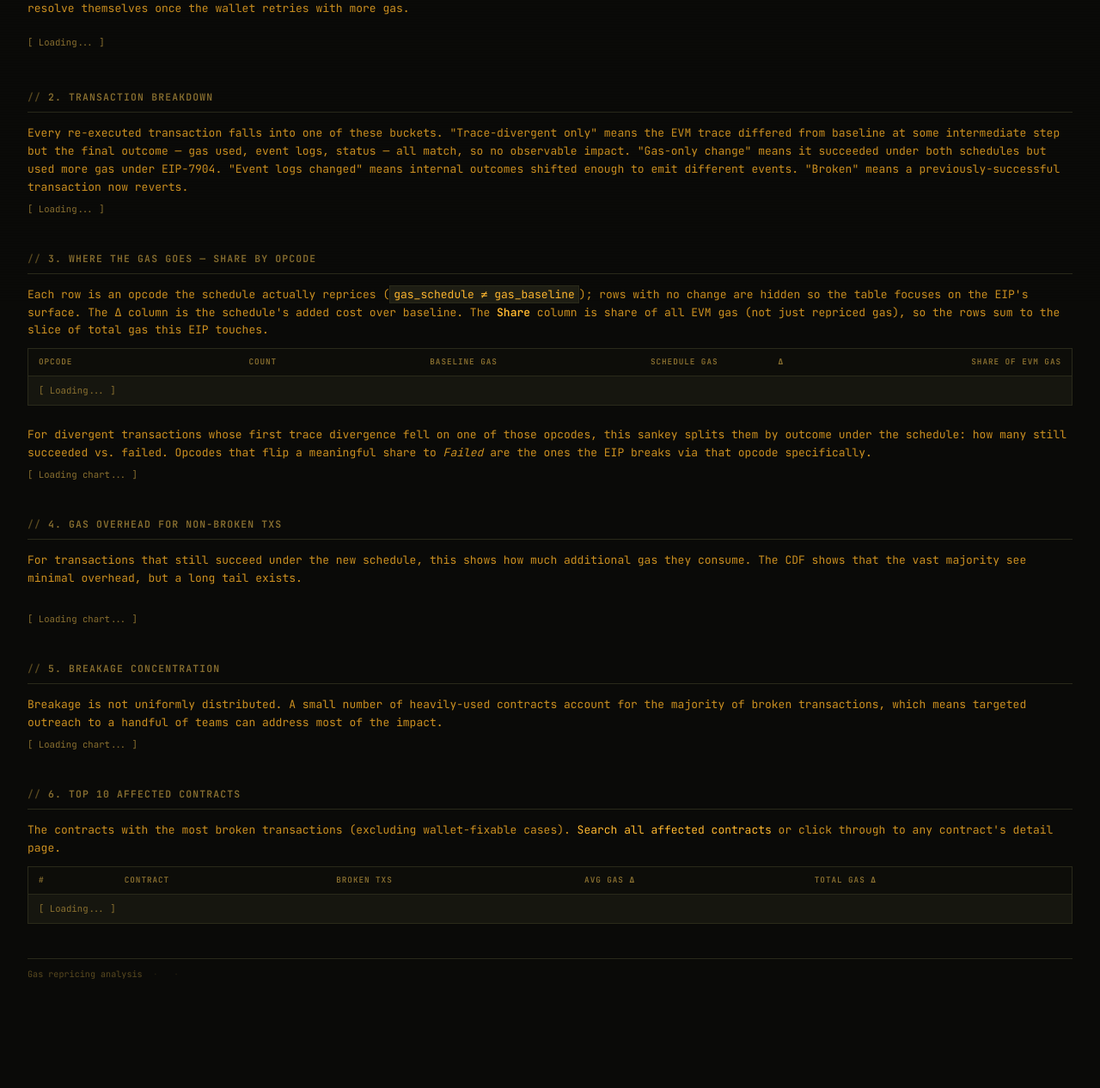
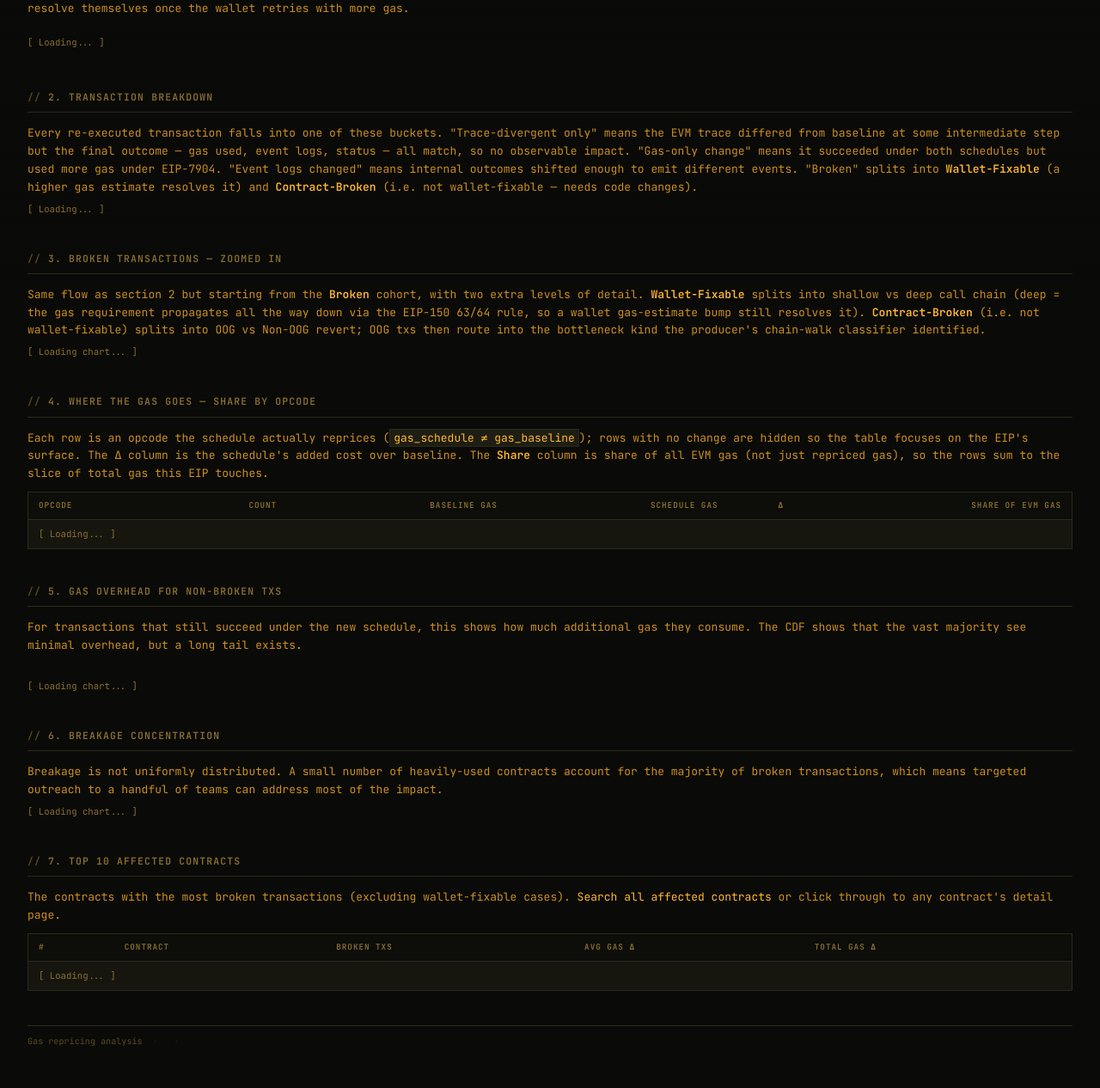
Before and after one commit to CarlBeek/repricing-forensics, a FastAPI app: page /eip7904 in a window 1280 px wide. Shown: the part 450-1716 px from the top of the page at 86% size. Before the commit the page ends 1589 px from the top, so only its background shows below. Run offline with FastAPI, Linux system fonts and the light colour scheme; data that the repository does not hold is empty; some libraries are stand-ins or nearby versions.

Commit message:
Swap opcode-outcome sankey for a broken-cohort zoom-in sankey
The opcode→outcome sankey (added two commits back under section 3)
duplicated information the bottleneck-kinds chart on /eip7904/forensics
already conveys, while the EIP-7904 main page lacked any drill-in on
the Broken cohort itself. Replaced it with a new section 3 sankey that
takes the Broken node from section 2 and pushes its substructure two
levels deeper:

  Broken → Wallet-Fixable → Shallow / Deep Call Chain
         → Contract-Broken (not wallet-fixable) → OOG → bottleneck kinds
                                                → Non-OOG revert

The "(not wallet-fixable)" annotation on the Contract-Broken node is
explicit so the wallet-fixable / not-wallet-fixable split reads
unambiguously in both this sankey and section 2's. Subnodes only
appear when their cohort is non-empty, so older lakes (no chain-walk
classifier output) still render a coherent shorter diagram.

Also removed /api/opcode-outcome — its only consumer was the dropped
sankey, and the bottleneck-kinds + failure-flow endpoints on
/eip7904/forensics cover the underlying analysis when wanted later.

Co-Authored-By: Claude Opus 4.7 (1M context) <noreply@anthropic.com>

```diff
--- a/src/repricing_forensics/web/templates/eip7904.html
+++ b/src/repricing_forensics/web/templates/eip7904.html
@@ -23,11 +23,23 @@ break under the proposed schedule and where the breakages concentrate.
 
 <!-- 2. The Funnel -->
 <h2>2. Transaction Breakdown</h2>
-<p>Every re-executed transaction falls into one of these buckets. "Trace-divergent only" means the EVM trace differed from baseline at some intermediate step but the final outcome — gas used, event logs, status — all match, so no observable impact. "Gas-only change" means it succeeded under both schedules but used more gas under EIP-7904. "Event logs changed" means internal outcomes shifted enough to emit different events. "Broken" means a previously-successful transaction now reverts.</p>
+<p>Every re-executed transaction falls into one of these buckets. "Trace-divergent only" means the EVM trace differed from baseline at some intermediate step but the final outcome — gas used, event logs, status — all match, so no observable impact. "Gas-only change" means it succeeded under both schedules but used more gas under EIP-7904. "Event logs changed" means internal outcomes shifted enough to emit different events. "Broken" splits into <strong>Wallet-Fixable</strong> (a higher gas estimate resolves it) and <strong>Contract-Broken</strong> (i.e. not wallet-fixable — needs code changes).</p>
 <div id="funnel"><p class="loading">Loading...</p></div>
 
-<!-- 3. Opcode Gas Share -->
-<h2>3. Where the Gas Goes — Share by Opcode</h2>
+<!-- 3. Broken Cohort Zoom -->
+<h2>3. Broken Transactions — Zoomed In</h2>
+<p>Same flow as section 2 but starting from the <strong>Broken</strong>
+cohort, with two extra levels of detail. <strong>Wallet-Fixable</strong>
+splits into shallow vs deep call chain (deep = the gas requirement
+propagates all the way down via the EIP-150 63/64 rule, so a wallet
+gas-estimate bump still resolves it). <strong>Contract-Broken</strong>
+(i.e. not wallet-fixable) splits into OOG vs Non-OOG revert; OOG txs
+then route into the bottleneck kind the producer's chain-walk
+classifier identified.</p>
+<div id="brokenFlow"><p class="loading">Loading chart...</p></div>
+
+<!-- 4. Opcode Gas Share -->
+<h2>4. Where the Gas Goes — Share by Opcode</h2>
 <p>Each row is an opcode the schedule actually reprices
 (<code>gas_schedule ≠ gas_baseline</code>); rows with no change are
 hidden so the table focuses on the EIP's surface. The Δ column is the
@@ -46,27 +58,20 @@ slice of total gas this EIP touches.</p>
   <tbody id="opcodeBody"><tr><td colspan="6" class="loading">Loading...</td></tr></tbody>
 </table>
 
-<p style="margin-top:24px">For divergent transactions whose first trace
-divergence fell on one of those opcodes, this sankey splits them by
-outcome under the schedule: how many still succeeded vs. failed. Opcodes
-that flip a meaningful share to <em>Failed</em> are the ones the EIP
-breaks via that opcode specifically.</p>
-<div id="opcodeOutcome"><p class="loading">Loading chart...</p></div>
-
-<!-- 4. Gas Overhead -->
-<h2>4. Gas Overhead for Non-Broken Txs</h2>
+<!-- 5. Gas Overhead -->
+<h2>5. Gas Overhead for Non-Broken Txs</h2>
 <p>For transactions that still succeed under the new schedule, this shows how much additional gas they consume. The CDF shows that the vast majority see minimal overhead, but a long tail exists.</p>
 <div class="poster-grid" id="gasCards" style="grid-template-columns: repeat(4, 1fr);"></div>
 <div id="gasChart"><p class="loading">Loading chart...</p></div>
 
-<!-- 5. Concentration -->
-<h2>5. Breakage Concentration</h2>
+<!-- 6. Concentration -->
+<h2>6. Breakage Concentration</h2>
 <p>Breakage is not uniformly distributed. A small number of heavily-used contracts account for the majority of broken transactions, which means targeted outreach to a handful of teams can address most of the impact.</p>
 <p id="concNote"></p>
 <div id="concChart"><p class="loading">Loading chart...</p></div>
 
-<!-- 6. Top 10 Contracts -->
-<h2>6. Top 10 Affected Contracts</h2>
+<!-- 7. Top 10 Contracts -->
+<h2>7. Top 10 Affected Contracts</h2>
 <p>The contracts with the most broken transactions (excluding wallet-fixable cases). <a href="/affected">Search all affected contracts</a> or click through to any contract's detail page.</p>
 <table id="top10Table">
   <thead><tr><th>#</th><th>Contract</th><th>Broken Txs</th><th>Avg Gas Δ</th><th>Total Gas Δ</th></tr></thead>
@@ -78,11 +83,13 @@ breaks via that opcode specifically.</p>
 <script>
 (async function() {
   const qs = `schedule=${encodeURIComponent(PAGE_SCHEDULE)}`;
-  const [overview, funnel, opcodes, opcodeOutcome, gas, conc, top10, meta] = await Promise.all([
+  const [overview, funnel, opcodes, breakReason, bottleneckKinds,
+         gas, conc, top10, meta] = await Promise.all([
     fetchJSON(`/api/overview?${qs}`),
     fetchJSON(`/api/funnel?${qs}`),
     fetchJSON(`/api/opcode-gas-share?${qs}`),
-    fetchJSON(`/api/opcode-outcome?${qs}`),
+    fetchJSON(`/api/forensics/break-reason?${qs}`),
+    fetchJSON(`/api/forensics/bottleneck-kinds?${qs}`),
     fetchJSON(`/api/gas-overhead?${qs}`),
     fetchJSON(`/api/concentration?${qs}`),
     fetchJSON(`/api/top-contracts?limit=10&${qs}`),
@@ -184,7 +191,98 @@ breaks via that opcode specifically.</p>
     link_colors: linkColors,
   }, { height: 420 });
 
-  // 3. Opcode gas share — backend now filters to repriced opcodes only
+  // 3. Broken-cohort zoom sankey. Starts from the Broken node and
+  // pushes its substructure two levels deeper:
+  //   Broken → Wallet-Fixable / Contract-Broken (not wallet-fixable)
+  //          Wallet-Fixable → Shallow / Deep Call Chain
+  //          Contract-Broken → OOG / Non-OOG revert
+  //                            OOG → bottleneck kinds (Static Limit,
+  //                                  EIP-150 63/64, Floor Gas, ...)
+  // Subnodes are only added when the underlying cohort is non-empty,
+  // so older lakes (no chain-walk tags / no classifier output) still
+  // render a coherent — if shorter — diagram.
+  {
+    const flowLabels = [];
+    const flowColors = [];
+    const flowSources = [];
+    const flowTargets = [];
+    const flowValues = [];
+    const flowLinkColors = [];
+
+    function addNode(label, color) {
+      flowLabels.push(label);
+      flowColors.push(color);
+      return flowLabels.length - 1;
+    }
+    function addLink(src, tgt, value, linkColor) {
+      flowSources.push(src);
+      flowTargets.push(tgt);
+      flowValues.push(value);
+      flowLinkColors.push(linkColor);
+    }
+
+    const brokenIdx = addNode(`Broken\n${fmtCount(funnel.broken_txs)}`, COLORS.broken);
+
+    const wfIdx = addNode(`Wallet-Fixable\n${fmtCount(walletFixable)}`, COLORS.call_tree);
+    addLink(brokenIdx, wfIdx, walletFixable, 'rgba(204,144,32,0.18)');
+
+    const cbIdx = addNode(
+      `Contract-Broken\n(not wallet-fixable)\n${fmtCount(contractBroken)}`,
+      COLORS.broken,
+    );
+    addLink(brokenIdx, cbIdx, contractBroken, 'rgba(255,184,48,0.25)');
+
+    // Wallet-fixable subsplit. When the producer's chain-walk classifier
+    // hasn't tagged any rows, both sub-counts are 0 — skip the split.
+    if (walletShallow + walletDeepChain > 0) {
+      if (walletShallow > 0) {
+        const idx = addNode(`Shallow\n${fmtCount(walletShallow)}`, COLORS.call_tree);
+        addLink(wfIdx, idx, walletShallow, 'rgba(204,144,32,0.10)');
+      }
+      if (walletDeepChain > 0) {
+        const idx = addNode(`Deep Call Chain\n${fmtCount(walletDeepChain)}`, COLORS.call_tree);
+        addLink(wfIdx, idx, walletDeepChain, 'rgba(204,144,32,0.18)');
+      }
+    }
+
+    // Contract-Broken → OOG / Non-OOG revert (from /api/forensics/break-reason,
+    // already scoped to bucket = contract_broken).
+    const oogRow    = breakReason.find(r => r.reason === 'OOG');
+    const nonOogRow = breakReason.find(r => r.reason === 'Non-OOG revert');
+    const oogCount    = oogRow ? oogRow.count : 0;
+    const nonOogCount = nonOogRow ? nonOogRow.count : 0;
+    let oogIdx = null;
+    if (oogCount > 0) {
+      oogIdx = addNode(`OOG\n${fmtCount(oogCount)}`, COLORS.broken);
+      addLink(cbIdx, oogIdx, oogCount, 'rgba(255,184,48,0.22)');
+    }
+    if (nonOogCount > 0) {
+      const idx = addNode(`Non-OOG revert\n${fmtCount(nonOogCount)}`, COLORS.changed);
+      addLink(cbIdx, idx, nonOogCount, 'rgba(204,144,32,0.18)');
+    }
+
+    // OOG → bottleneck kinds. The bottleneck endpoint is already
+    // scoped to (contract_broken AND oog_call_depth IS NOT NULL),
+    // so its totals line up with the OOG node above.
+    if (oogIdx !== null) {
+      bottleneckKinds.forEach(b => {
+        if (b.count <= 0) return;
+        const idx = addNode(`${b.kind}\n${fmtCount(b.count)}`, COLORS.broken);
+        addLink(oogIdx, idx, b.count, 'rgba(255,184,48,0.14)');
+      });
+    }
+
+    renderSankey('brokenFlow', {
+      labels: flowLabels,
+      node_colors: flowColors,
+      sources: flowSources,
+      targets: flowTargets,
+      values: flowValues,
+      link_colors: flowLinkColors,
+    }, { height: 460 });
+  }
+
+  // 4. Opcode gas share — backend now filters to repriced opcodes only
   // (gas_schedule != gas_baseline), so every row is part of the EIP's
   // surface and the prior orange-highlight palette is redundant.
   if (opcodes.length === 0) {
@@ -206,59 +304,8 @@ breaks via that opcode specifically.</p>
     }).join('');
   }
 
-  // 3b. Opcode → outcome sankey. One node per opcode on the left, two
-  // outcome nodes on the right (`Succeeded` / `Failed` under the
-  // schedule). Sorted by total txs descending so the heaviest opcodes
-  // anchor the top of the diagram.
-  if (opcodeOutcome.length === 0) {
-    document.getElementById('opcodeOutcome').innerHTML =
-      '<p class="note">No divergences attributed to repriced opcodes for this schedule.</p>';
-  } else {
-    const sankeyLabels = [];
-    const sankeyNodeColors = [];
-    const sankeySources = [];
-    const sankeyTargets = [];
-    const sankeyValues = [];
-    const sankeyLinkColors = [];
-    opcodeOutcome.forEach((o, i) => {
-      sankeyLabels.push(`${o.name}\n${fmtCount(o.succeeded + o.failed)}`);
-      sankeyNodeColors.push(COLORS.changed);
-      if (o.succeeded > 0) {
-        sankeySources.push(i);
-        sankeyTargets.push(-1); // patched after we know succ/fail indices
-        sankeyValues.push(o.succeeded);
-        sankeyLinkColors.push('rgba(74,222,128,0.25)');
-      }
-      if (o.failed > 0) {
-        sankeySources.push(i);
-        sankeyTargets.push(-2);
-        sankeyValues.push(o.failed);
-        sankeyLinkColors.push('rgba(248,113,113,0.3)');
-      }
-    });
-    const succIdx = sankeyLabels.length;
-    const failIdx = succIdx + 1;
-    const succTotal = opcodeOutcome.reduce((a, o) => a + o.succeeded, 0);
-    const failTotal = opcodeOutcome.reduce((a, o) => a + o.failed, 0);
-    sankeyLabels.push(
-      `Succeeded\n${fmtCount(succTotal)}`,
-      `Failed\n${fmtCount(failTotal)}`,
-    );
-    sankeyNodeColors.push(COLORS.saved, COLORS.broken);
-    for (let i = 0; i < sankeyTargets.length; i++) {
-      sankeyTargets[i] = sankeyTargets[i] === -1 ? succIdx : failIdx;
-    }
-    renderSankey('opcodeOutcome', {
-      labels: sankeyLabels,
-      node_colors: sankeyNodeColors,
-      sources: sankeySources,
-      targets: sankeyTargets,
-      values: sankeyValues,
-      link_colors: sankeyLinkColors,
-    }, { height: Math.max(280, opcodeOutcome.length * 50 + 80) });
-  }
 
-  // 4. Gas overhead
+  // 5. Gas overhead
   const s = gas.stats;
   renderPosterCards('gasCards', [
     { value: fmtGas(s.median_delta), label: 'Median Extra Gas', color: COLORS.changed },
@@ -284,7 +331,7 @@ breaks via that opcode specifically.</p>
     height: 400,
   }), { responsive: true });
 
-  // 5. Concentration
+  // 6. Concentration
   const n95 = conc.find(c => c.cum_pct >= 95);
   document.getElementById('concNote').innerHTML = n95
     ? `Breakage is highly concentrated: <strong>top ${n95.rank} contracts account for 95%</strong> of all broken transactions.`
@@ -305,7 +352,7 @@ breaks via that opcode specifically.</p>
     shapes: [{ type: 'line', x0: 0, x1: 1, xref: 'paper', y0: 95, y1: 95, line: { dash: 'dash', color: COLORS.neutral } }],
   }), { responsive: true });
 
-  // 6. Top 10
+  // 7. Top 10
   document.getElementById('top10Body').innerHTML = top10.map((c, i) => `
     <tr>
       <td>${i + 1}</td>
```
Also changed, not shown: src/repricing_forensics/web/routes_api.py (+0 -53 lines).
